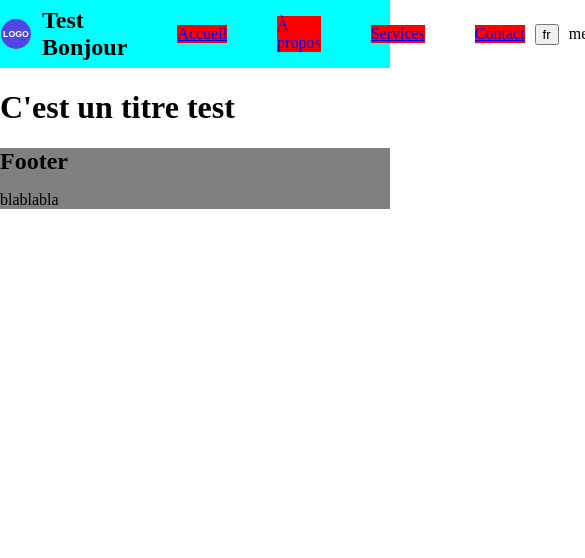
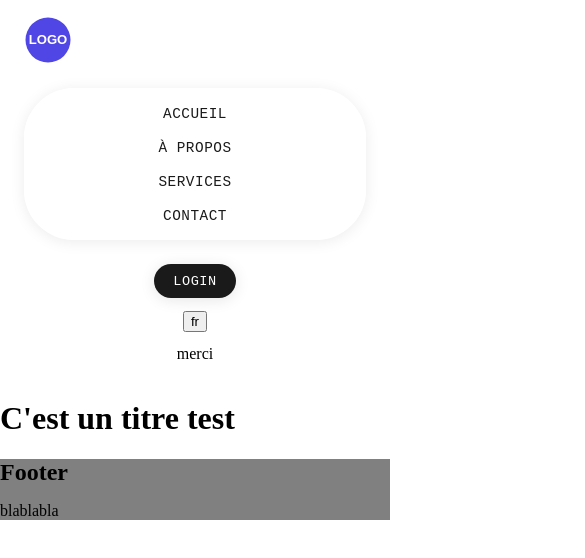
Before and after one commit to Pierrick-B/SAE-S3-S4, a Vue app in the folder SAE/: page / in a window 390 px wide. Shown: the top 558 px of the page, 585 px wide, since content can reach past the window. Built offline with nearby package versions, Linux system fonts and the light colour scheme.

Commit message:
Update du css de la navbar

```diff
--- a/SAE/src/components/NavBar.vue
+++ b/SAE/src/components/NavBar.vue
@@ -14,38 +14,232 @@
 
 <template>
   <nav id="navBar">
-    <img src="/logo-placeholder.svg" alt="Logo" width="32" height="32">
-    <h1>Test {{langue.test[lgButton.language]}}</h1>
-    <ul v-for="page in pages" :key="page.id">
-      <li>
-        <a :href="page.href">{{ page.name }}</a>
-      </li>
-    </ul>
-    <LanguageButton></LanguageButton>
+    <div class="logo">
+      <img src="/logo-placeholder.svg" alt="Logo" width="48" height="48">
+    </div>
+
+    <div class="nav-center">
+      <ul class="nav-links">
+        <li v-for="page in pages" :key="page.id">
+          <a :href="page.href">{{ page.name.toUpperCase() }}</a>
+        </li>
+      </ul>
+    </div>
+
+    <div class="nav-right">
+      <button class="login-btn">LOGIN</button>
+      <LanguageButton></LanguageButton>
+    </div>
   </nav>
 </template>
 
 <style>
-body{
+body {
   margin: 0;
-
 }
 </style>
 
 <style scoped>
-#navBar{
-  background: aqua;
+#navBar {
   width: 100%;
   display: flex;
   align-items: center;
-  gap: 10px;
+  justify-content: space-between;
+  padding: 1.5rem 3rem;
+  box-sizing: border-box;
+  position: relative;
 }
-#navBar ul li{
-  background: red;
+
+/* Logo à gauche */
+.logo {
+  flex-shrink: 0;
+}
+
+.logo img {
+  display: block;
+}
+
+/* Navbar centrée au milieu */
+.nav-center {
+  position: absolute;
+  left: 50%;
+  transform: translateX(-50%);
+  max-width: calc(100% - 6rem);
+}
+
+.nav-links {
+  list-style: none;
+  margin: 0;
+  padding: 0.8rem 2.5rem;
+  display: flex;
+  align-items: center;
+  gap: 3rem;
+  background: rgba(255, 255, 255, 0.85);
+  backdrop-filter: blur(8px);
+  -webkit-backdrop-filter: blur(8px);
+  border-radius: 50px;
+  box-shadow: 0 2px 15px rgba(0, 0, 0, 0.08);
+}
+
+.nav-links li {
   display: inline-block;
 }
-h1{
-  padding: 0;
-  margin: 0;
+
+.nav-links a {
+  text-decoration: none;
+  color: #1a1a1a;
+  font-family: 'Courier New', 'Monaco', 'Consolas', monospace;
+  font-size: 0.95rem;
+  font-weight: 500;
+  letter-spacing: 0.5px;
+  transition: color 0.3s ease;
+  cursor: pointer;
+}
+
+.nav-links a:hover {
+  color: #666;
+}
+
+/* Section droite avec login et language */
+.nav-right {
+  display: flex;
+  align-items: center;
+  gap: 1rem;
+  flex-shrink: 0;
+  max-width: fit-content;
+}
+
+.login-btn {
+  background: #1a1a1a;
+  color: #ffffff;
+  border: none;
+  padding: 0.8rem 2rem;
+  border-radius: 50px;
+  font-family: 'Courier New', 'Monaco', 'Consolas', monospace;
+  font-size: 0.95rem;
+  font-weight: 500;
+  letter-spacing: 0.5px;
+  cursor: pointer;
+  transition: all 0.3s ease;
+  box-shadow: 0 2px 15px rgba(0, 0, 0, 0.1);
+}
+
+.login-btn:hover {
+  background: #333;
+  transform: translateY(-2px);
+  box-shadow: 0 4px 20px rgba(0, 0, 0, 0.15);
+}
+
+.login-btn:active {
+  transform: translateY(0);
+}
+
+/* Responsive Design */
+@media (max-width: 1200px) {
+  .nav-links {
+    gap: 2rem;
+    padding: 0.8rem 2rem;
+  }
+
+  .nav-links a {
+    font-size: 0.9rem;
+  }
+
+  #navBar {
+    padding: 1.5rem 2rem;
+  }
+
+  .nav-center {
+    max-width: calc(100% - 4rem);
+  }
+
+  .nav-right {
+    gap: 0.8rem;
+  }
+
+  .login-btn {
+    padding: 0.7rem 1.5rem;
+  }
+}
+
+@media (max-width: 992px) {
+  .nav-links {
+    gap: 1.5rem;
+    padding: 0.7rem 1.5rem;
+  }
+
+  .nav-links a {
+    font-size: 0.85rem;
+  }
+
+  .nav-center {
+    max-width: calc(100% - 3rem);
+  }
+
+  .login-btn {
+    padding: 0.6rem 1.2rem;
+    font-size: 0.85rem;
+  }
+
+  .nav-right {
+    gap: 0.6rem;
+  }
+}
+
+@media (max-width: 768px) {
+  #navBar {
+    flex-direction: column;
+    gap: 1.5rem;
+    padding: 1rem 1.5rem;
+  }
+
+  .logo {
+    width: 100%;
+    text-align: center;
+  }
+
+  .nav-center {
+    position: static;
+    transform: none;
+    width: 100%;
+    max-width: 100%;
+  }
+
+  .nav-links {
+    width: 100%;
+    box-sizing: border-box;
+    justify-content: center;
+    flex-wrap: wrap;
+    gap: 1.5rem;
+    padding: 0.8rem 1rem;
+  }
+
+  .nav-right {
+    width: 100%;
+    justify-content: center;
+    gap: 1rem;
+  }
+}
+
+@media (max-width: 480px) {
+  .nav-links {
+    flex-direction: column;
+    gap: 1rem;
+    padding: 1rem 0.5rem;
+  }
+
+  .nav-links a {
+    font-size: 0.9rem;
+  }
+
+  .nav-right {
+    flex-direction: column;
+    gap: 0.8rem;
+  }
+
+  .login-btn {
+    width: 100%;
+    max-width: 200px;
+  }
 }
 </style>
```
